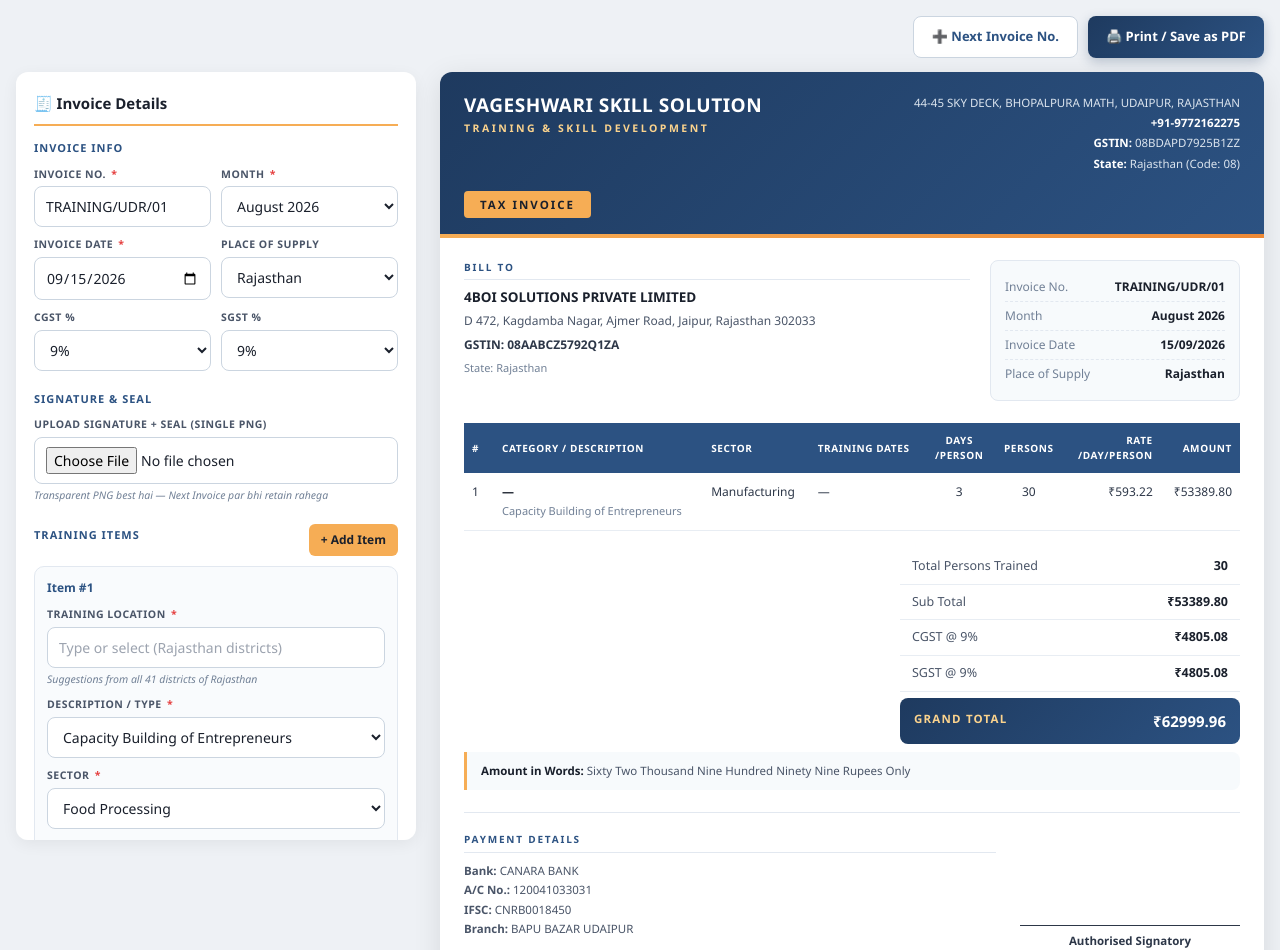
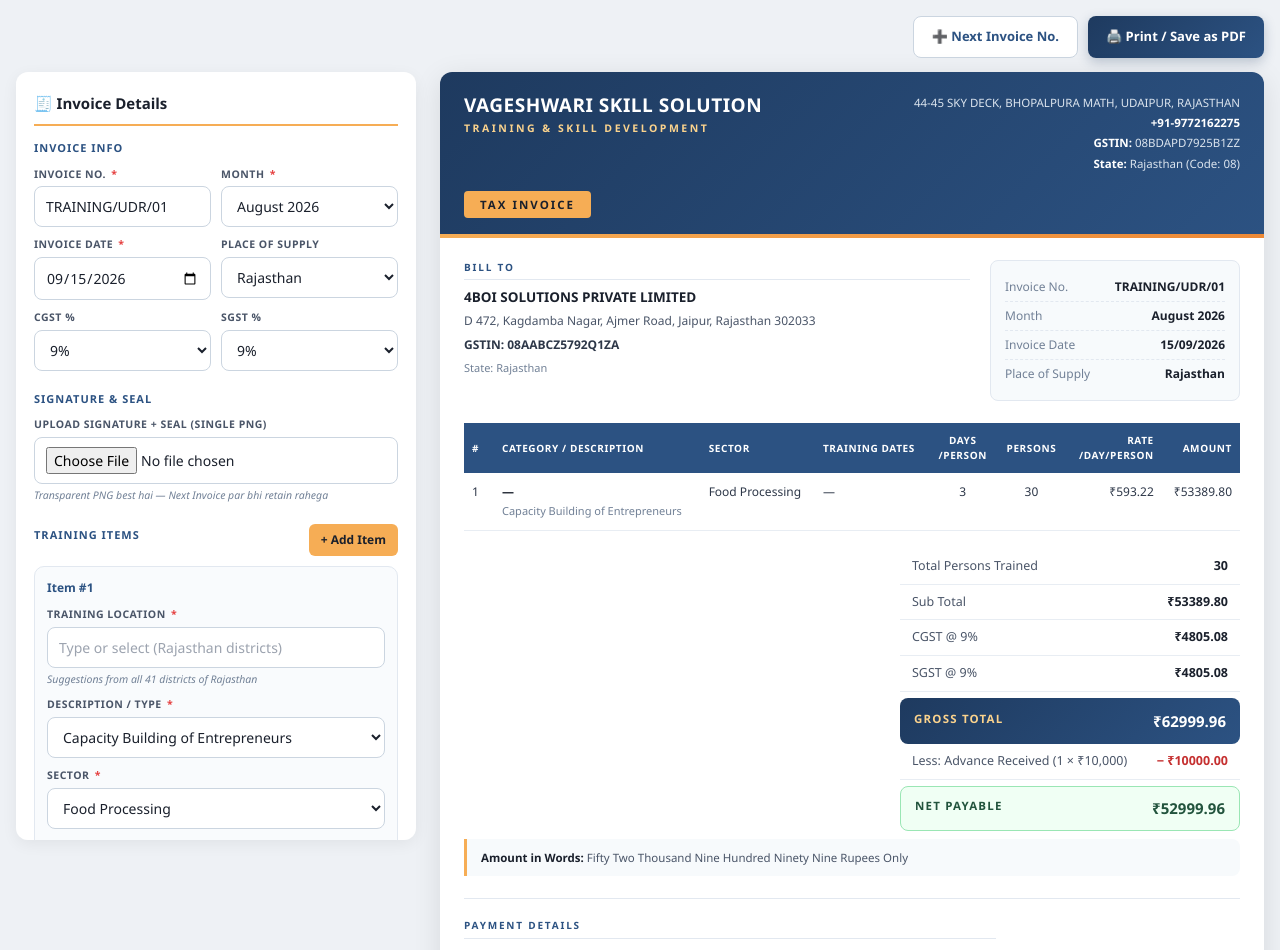
Before and after one commit to sumittshrma/Vageshwari-skills, a React (Create React App) app: page / in a window 1280 px wide. Shown: the top 950 px of the page. Built offline with nearby package versions, Linux system fonts and the light colour scheme.

Commit message:
Update App.js

```diff
--- a/src/App.js
+++ b/src/App.js
@@ -378,6 +378,19 @@
   }
   .summary-row .label { color: #4a5568; font-weight: 500; }
   .summary-row .value { font-weight: 600; color: #1a202c; white-space: nowrap; }
+  .summary-row.deduction .value { color: #c53030; }
+  .summary-row.net {
+    background: #f0fff4;
+    border: 1px solid #9ae6b4;
+    border-radius: 8px;
+    margin-top: 6px;
+    padding: 10px 14px;
+  }
+  .summary-row.net .label {
+    color: #22543d; font-weight: 700; font-size: 11.5px;
+    letter-spacing: 1.2px; text-transform: uppercase;
+  }
+  .summary-row.net .value { color: #22543d; font-size: 15px; font-weight: 700; }
   .summary-row.total {
     background: linear-gradient(135deg, #1e3a5f, #2c5282);
     color: #fff; border-radius: 8px; border-bottom: none;
@@ -461,6 +474,7 @@
     .summary { max-width: 100%; }
     .summary-row { font-size: 12px; padding: 8px 10px; }
     .summary-row.total .value { font-size: 14px; }
+    .summary-row.net .value { font-size: 14px; }
     .footer-grid { gap: 16px; }
     .signature { flex: 1 1 100%; }
     .invoice { border-radius: 10px; }
@@ -507,10 +521,12 @@
     tbody td { padding: 7px 6px; font-size: 10.5px; }
     .item-sub { font-size: 10px; }
 
-    .summary { max-width: 300px; }
+    .summary { max-width: 320px; }
     .summary-row { padding: 5px 10px; font-size: 11px; }
     .summary-row.total { padding: 8px 10px; }
     .summary-row.total .value { font-size: 13px; }
+    .summary-row.net { padding: 8px 10px; }
+    .summary-row.net .value { font-size: 13px; }
 
     .amount-words { padding: 8px 12px; font-size: 10.5px; margin-bottom: 14px; }
 
@@ -531,7 +547,7 @@
       break-inside: avoid;
     }
 
-    .header, thead th, .summary-row.total, .invoice-title, .amount-words,
+    .header, thead th, .summary-row.total, .summary-row.net, .invoice-title, .amount-words,
     tbody tr:nth-child(even) {
       -webkit-print-color-adjust: exact;
       print-color-adjust: exact;
@@ -548,13 +564,14 @@
   location: "",
   description: "Capacity Building of Entrepreneurs",
   customDescription: "",
-  sector: "Manufacturing",
+  sector: "Food Processing",
   customSector: "",
   startDate: "",
   endDate: "",
   persons: 30,
   daysPerPerson: 3,
   ratePerDay: 593.22,
+  advanceReceived: 10000,  // 👈 default advance per training
 });
 
 const buildDefaultForm = (invoiceNo = "TRAINING/UDR/01") => ({
@@ -686,6 +703,9 @@
       if (key.endsWith(".ratePerDay")) {
         if (!value || Number(value) <= 0) msg = "Rate must be greater than 0";
       }
+      if (key.endsWith(".advanceReceived")) {
+        if (value === "" || Number(value) < 0) msg = "Advance must be 0 or more";
+      }
     }
 
     setErrors((prev) => {
@@ -719,7 +739,6 @@
         ["ratePerDay", "Rate must be greater than 0"],
       ];
 
-      // If "Other" is selected, custom text is required
       if (item.description === "Other" && !String(item.customDescription).trim()) {
         fieldsToCheck.push(["customDescription", "Please type custom description"]);
       }
@@ -763,27 +782,38 @@
           Number(item.ratePerDay || 0),
       0
     );
+    const totalAdvance = formData.items.reduce(
+      (sum, item) => sum + Number(item.advanceReceived || 0),
+      0
+    );
     const cgstAmount = (subTotal * formData.cgst) / 100;
     const sgstAmount = (subTotal * formData.sgst) / 100;
-    const grandTotal = subTotal + cgstAmount + sgstAmount;
+    const grossTotal = subTotal + cgstAmount + sgstAmount;
+    const grandTotal = grossTotal - totalAdvance;  // 👈 advance deduct
     const totalPersons = formData.items.reduce(
       (sum, item) => sum + Number(item.persons || 0),
       0
     );
-    return { subTotal, cgstAmount, sgstAmount, grandTotal, totalPersons };
+    return {
+      subTotal,
+      totalAdvance,
+      cgstAmount,
+      sgstAmount,
+      grossTotal,
+      grandTotal,
+      totalPersons,
+    };
   }, [formData.items, formData.cgst, formData.sgst]);
 
   const errorList = Object.values(errors);
   const hasErrors = errorList.length > 0;
   const err = (key) => (touched[key] && errors[key] ? errors[key] : "");
 
-  /* Helper: get final description text */
   const getFinalDescription = (item) =>
     item.description === "Other"
       ? item.customDescription || ""
       : item.description;
 
-  /* Helper: get final sector text */
   const getFinalSector = (item) =>
     item.sector === "Other" ? item.customSector || "" : item.sector;
 
@@ -950,7 +980,7 @@
               </datalist>
 
               {formData.items.map((item, index) => {
-                const itemHasError = ["location", "description", "sector", "customDescription", "customSector", "startDate", "endDate", "persons", "daysPerPerson", "ratePerDay"]
+                const itemHasError = ["location", "description", "sector", "customDescription", "customSector", "startDate", "endDate", "persons", "daysPerPerson", "ratePerDay", "advanceReceived"]
                   .some((f) => err(`items.${index}.${f}`));
                 return (
                   <div key={item.id} className={`item-card ${itemHasError ? "has-error" : ""}`}>
@@ -981,7 +1011,6 @@
                         )}
                       </div>
 
-                      {/* ===== DESCRIPTION DROPDOWN ===== */}
                       <div className="field full">
                         <label>Description / Type <span className="required">*</span></label>
                         <select
@@ -999,7 +1028,6 @@
                         )}
                       </div>
 
-                      {/* ===== CUSTOM DESCRIPTION INPUT (only if Other) ===== */}
                       {item.description === "Other" && (
                         <div className="field full">
                           <label>Custom Description <span className="required">*</span></label>
@@ -1017,7 +1045,6 @@
                         </div>
                       )}
 
-                      {/* ===== SECTOR DROPDOWN ===== */}
                       <div className="field full">
                         <label>Sector <span className="required">*</span></label>
                         <select
@@ -1035,7 +1062,6 @@
                         )}
                       </div>
 
-                      {/* ===== CUSTOM SECTOR INPUT (only if Other) ===== */}
                       {item.sector === "Other" && (
                         <div className="field full">
                           <label>Custom Sector <span className="required">*</span></label>
@@ -1126,6 +1152,25 @@
                         />
                         {err(`items.${index}.ratePerDay`) && (
                           <span className="error-msg">{err(`items.${index}.ratePerDay`)}</span>
+                        )}
+                      </div>
+
+                      {/* ===== ADVANCE RECEIVED ===== */}
+                      <div className="field full">
+                        <label>Advance Received (₹) <span className="required">*</span></label>
+                        <input
+                          type="number"
+                          min="0"
+                          step="0.01"
+                          placeholder="Advance received per training"
+                          className={err(`items.${index}.advanceReceived`) ? "error" : ""}
+                          value={item.advanceReceived}
+                          onChange={(e) => updateItem(index, "advanceReceived", e.target.value)}
+                          onBlur={() => validateField(`items.${index}.advanceReceived`, item.advanceReceived)}
+                        />
+                        <span className="hint">Default ₹10,000 — change if different</span>
+                        {err(`items.${index}.advanceReceived`) && (
+                          <span className="error-msg">{err(`items.${index}.advanceReceived`)}</span>
                         )}
                       </div>
                     </div>
@@ -1254,7 +1299,20 @@
                     <span className="value">₹{totals.sgstAmount.toFixed(2)}</span>
                   </div>
                   <div className="summary-row total">
-                    <span className="label">Grand Total</span>
+                    <span className="label">Gross Total</span>
+                    <span className="value">₹{totals.grossTotal.toFixed(2)}</span>
+                  </div>
+
+                  {/* ===== ADVANCE DEDUCTION ===== */}
+                  <div className="summary-row deduction">
+                    <span className="label">
+                      Less: Advance Received ({formData.items.length} × ₹10,000)
+                    </span>
+                    <span className="value">− ₹{totals.totalAdvance.toFixed(2)}</span>
+                  </div>
+
+                  <div className="summary-row net">
+                    <span className="label">Net Payable</span>
                     <span className="value">₹{totals.grandTotal.toFixed(2)}</span>
                   </div>
                 </div>
```
